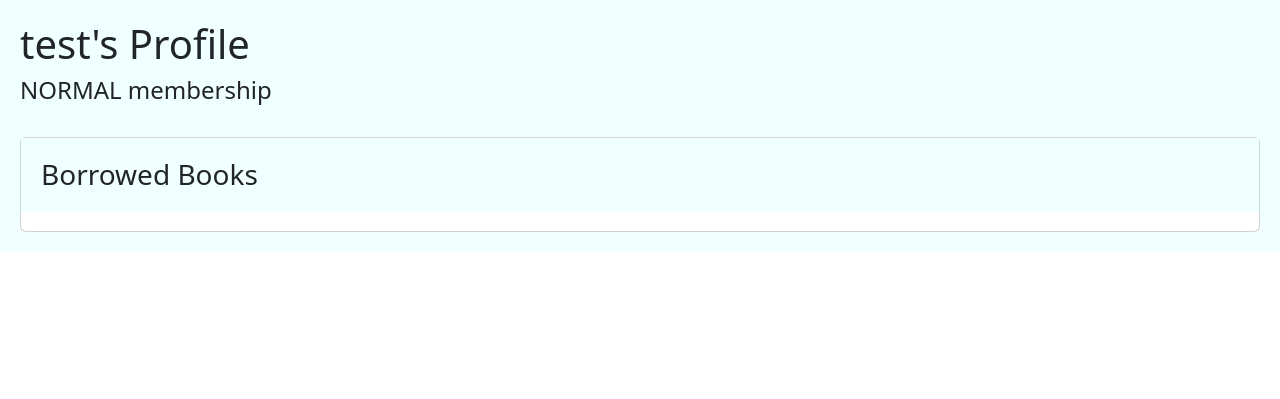
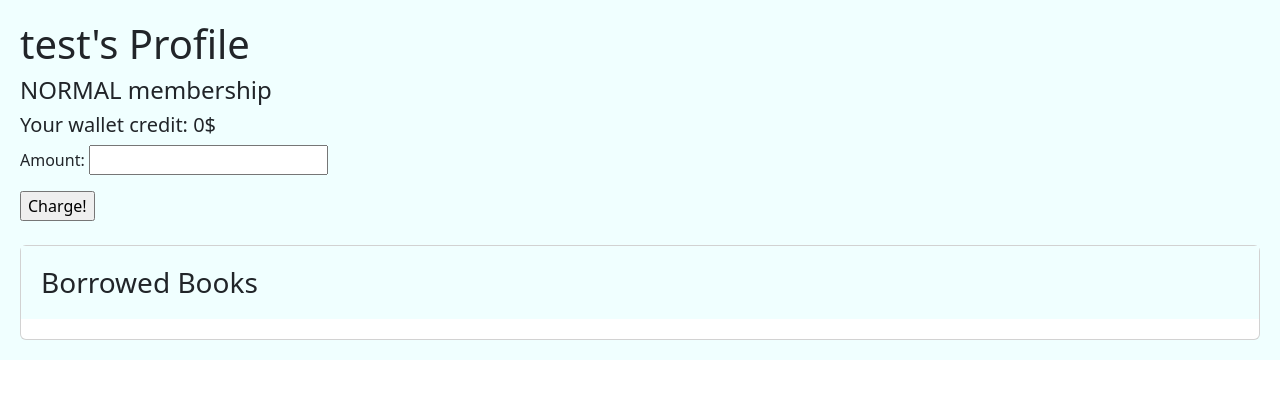
Before and after one commit to Tafazzolian/book_library, a Django app: page /users/2/ in a window 1280 px wide. Shown: the part 56-455 px from the top of the page. Run offline with Django 4.2, Linux system fonts and the light colour scheme; a user stored in the database is signed in; data comes from the database, SQL or seed files in the repository; both versions use the stored data as it was after the commit.

Commit message:
transaction added

```diff
--- a/account/models.py
+++ b/account/models.py
@@ -18,12 +18,13 @@ class CustomUser(AbstractBaseUser):
     phone = models.CharField(max_length=11, unique=True, null=True)
     is_active = models.BooleanField(default=True)
     is_admin = models.BooleanField(default=False)
+    wallet = models.PositiveIntegerField(default=0)
 
 
     objects = UserManager()
 
     USERNAME_FIELD = 'phone'
-    REQUIRED_FIELDS = ['email','password','full_name',]#['email',] #required fields when making a user in shell by createsuper user
+    REQUIRED_FIELDS = ['email','password','full_name',]
 
     def __str__(self):
         return self.email
@@ -42,7 +43,7 @@ class OtpCode(models.Model):
     phone = models.CharField(max_length=11)
     code = models.PositiveSmallIntegerField()
     created = models.DateTimeField(auto_now= True)
-    created2 = datetime.now()
+    created2 = datetime.now() #testing sth
 
 
     def __str__(self):
--- a/library/forms.py
+++ b/library/forms.py
@@ -11,3 +11,6 @@ class BooksCrudForm(forms.ModelForm):
     class Meta:
         model = Books
         fields = '__all__'
+
+class WalletChargeForm(forms.Form):
+    amount = forms.IntegerField(widget=forms.NumberInput(attrs={'type':'number'}))
--- a/library/models.py
+++ b/library/models.py
@@ -36,3 +36,9 @@ class BorrowedBook(models.Model):
 
     def __str__(self):
         return f"{self.user.full_name} borrowed {self.book.title}"
+
+class Transaction(models.Model):
+    user = models.ForeignKey(User, on_delete=models.PROTECT)
+    book = models.ForeignKey(Books,on_delete=models.PROTECT)
+    spent_amount = models.PositiveIntegerField()
+    date = models.DateField()
--- a/library/templates/library/user_profile.html
+++ b/library/templates/library/user_profile.html
@@ -25,7 +25,13 @@
 
     {% block content %} <H1> {{ user.full_name }}'s Profile</H1>
     {% if user.membership == 'V'%} <H4> VIP membership - Your membership expires on {{user.expiration_date}} </H4> {% else %} <H4> NORMAL membership </H4> {% endif%}
-     <br/>
+    <H5>  Your wallet credit: {{user.wallet}}$ </H5>
+    <form action=" " method="post">
+        {% csrf_token %}
+        {{ form.as_p }}
+        <input type="submit" value="Charge!">
+    </form>
+    <br/>
     <div class="card">
         <h3 class="card-title jumbotron">Borrowed Books</h3>
     {% for i in borrowed_books %}
--- a/library/views.py
+++ b/library/views.py
@@ -1,11 +1,11 @@
 from django.views import View
-from .models import Books,BorrowedBook
+from .models import Books,BorrowedBook, Transaction
 from account.models import CustomUser as User
 from datetime import date, timedelta
 from django.shortcuts import get_object_or_404,render, redirect
 from django.contrib.auth.mixins import LoginRequiredMixin
 from django.contrib import messages
-from .forms import DateInputForm, BooksCrudForm
+from .forms import DateInputForm, BooksCrudForm, WalletChargeForm
 from django.db.models import Q
 from django.contrib.auth.decorators import login_required
 from django.utils.decorators import method_decorator
@@ -17,6 +17,7 @@ from django.core.paginator import Paginator
 
 class UserProfile(LoginRequiredMixin,View):
     template_class = 'library/user_profile.html'
+    form_template = WalletChargeForm
 
     def dispatch(self, request,user_id):
         if user_id != request.user.id:
@@ -27,7 +28,19 @@ class UserProfile(LoginRequiredMixin,View):
     def get(self,request, user_id):
         user = User.objects.get(id=user_id)
         borrowed_books = BorrowedBook.objects.filter(user=user.id)
-        return render(request,self.template_class,{'borrowed_books': borrowed_books,'user':user})
+        form = self.form_template
+        return render(request,self.template_class,{'borrowed_books': borrowed_books,'user':user,'form':form})
+
+    def post(self,request, user_id):
+        user = User.objects.get(id=user_id)
+        form = self.form_template(request.POST)
+        if form.is_valid():
+            amount = form.cleaned_data['amount']
+            user.wallet += amount
+            user.save()
+            messages.success(request,'You got rich!')
+        return redirect('library:user',user_id=user_id)
+
 
 class ReturnBook(LoginRequiredMixin,View):
     template_class = 'library/user_profile.html'
@@ -66,7 +79,12 @@ class BorrowBook(View):
             selected_date = form.cleaned_data['Return_date']
         if user_auth:
             user = User.objects.get(id=request.user.id)
-            if selected_date-date.today() < timedelta(days=0):
+            user_credit = int(user.wallet)
+            book_price = int(book.price)
+            if user_credit-book_price < 0 :
+                messages.error(request, "Not enough money!",'danger')
+
+            elif selected_date-date.today() < timedelta(days=0):
                 messages.error(request, "You have can't travel in Time!",'danger')
 
             elif user.membership=='V' and selected_date-date.today() >= timedelta(days=14):
@@ -86,6 +104,10 @@ class BorrowBook(View):
                     A/A == 1
                     borrowed_book = BorrowedBook(user=user, book=book, borrow_date=date.today(), return_date=selected_date)
                     borrowed_book.save()
+                    user.wallet = user_credit-book_price
+                    user.save()
+                    transaction = Transaction(user=user, book=book, spent_amount=book_price, date=date.today())
+                    transaction.save()
                     messages.success(request, f"You have successfully borrowed '{book.title}'.")
                 except:
                     messages.error(request, "Someone else borrowed the last copy of this book just before you!")
```
Also changed, not shown: library/admin.py (+9 -3 lines), account/migrations/0006_customuser_wallet.py (added), db.sqlite3, library/migrations/0009_transaction.py (added).
